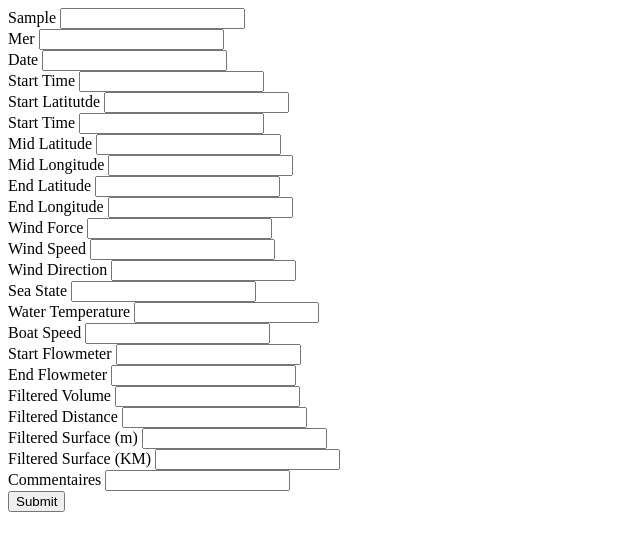
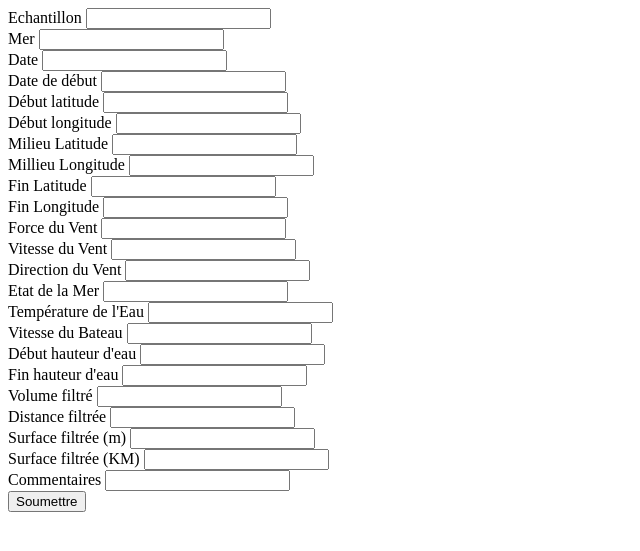
Before and after one commit to Jonathan-Auber/expedition-med, a PHP site: page /expedition_med/views/AddSampling.phtml in a window 1280 px wide. Shown: the top 551 px of the page, without its empty margins (0-640 px from the left). Run offline with PHP 8.4, Linux system fonts and the light colour scheme.

Commit message:
Traduction FR de AddSampling

```diff
--- a/views/AddSampling.phtml
+++ b/views/AddSampling.phtml
@@ -1,7 +1,7 @@
-<form class="m-5" method="POST" action="http://localhost/Hackaton/expedition-med/Data/PushPrelevement">
+<form class="m-5" method="POST" action="/expedition-med/Data/PushPrelevement">
 
   <div class="mb-3">
-    <label for="Sample" class="form-label">Sample</label>
+    <label for="Sample" class="form-label">Echantillon</label>
     <input type="text" class="form-control w-25" id="Sample" aria-describedby="Input Sample" name="sample">
   </div>
   <div class="mb-3">
@@ -13,79 +13,79 @@
     <input type="text" class="form-control w-25" id="Date" name="date">
   </div>
   <div class="mb-3">
-    <label for="StartTime" class="form-label">Start Time</label>
+    <label for="StartTime" class="form-label">Date de début</label>
     <input type="text" class="form-control w-25" id="StartTime" name="startTime">
   </div>
   <div class="mb-3">
-    <label for="StartLatitude" class="form-label">Start Latitutde</label>
+    <label for="StartLatitude" class="form-label">Début latitude</label>
     <input type="text" class="form-control w-25" id="StartLatitude" name="startLatitude">
   </div>
   <div class="mb-3">
-    <label for="StartLongitude" class="form-label">Start Time</label>
+    <label for="StartLongitude" class="form-label">Début longitude</label>
     <input type="text" class="form-control w-25" id="StartLongitude" name="startLongitude">
   </div>
   <div class="mb-3">
-    <label for="MidLatitude" class="form-label">Mid Latitude</label>
+    <label for="MidLatitude" class="form-label">Milieu Latitude</label>
     <input type="text" class="form-control w-25" id="MidLatitude" name="midLatitude">
   </div>
   <div class="mb-3">
-    <label for="MidLongitude" class="form-label">Mid Longitude</label>
+    <label for="MidLongitude" class="form-label">Millieu Longitude</label>
     <input type="text" class="form-control w-25" id="MidLongitude" name="midLongitude">
   </div>
   <div class="mb-3">
-    <label for="EndLatitude" class="form-label">End Latitude</label>
+    <label for="EndLatitude" class="form-label">Fin Latitude</label>
     <input type="text" class="form-control w-25" id="EndLatitude" name="endLatitude">
   </div>
   <div class="mb-3">
-    <label for="EndLongitude" class="form-label">End Longitude</label>
+    <label for="EndLongitude" class="form-label">Fin Longitude</label>
     <input type="text" class="form-control w-25" id="EndLongitude" name="endLongitude">
   </div>
   <div class="mb-3">
-    <label for="WindForce" class="form-label">Wind Force</label>
+    <label for="WindForce" class="form-label">Force du Vent</label>
     <input type="text" class="form-control w-25" id="WindForce" name="windForce">
   </div>
   <div class="mb-3">
-    <label for="WindSpeed" class="form-label">Wind Speed</label>
+    <label for="WindSpeed" class="form-label">Vitesse du Vent</label>
     <input type="text" class="form-control w-25" id="WindSpeed" name="windSpeed">
   </div>
   <div class="mb-3">
-    <label for="WindDirection" class="form-label">Wind Direction</label>
+    <label for="WindDirection" class="form-label">Direction du Vent</label>
     <input type="text" class="form-control w-25" id="WindDirection" name="windDirection">
   </div>
   <div class="mb-3">
-    <label for="SeaState" class="form-label">Sea State</label>
+    <label for="SeaState" class="form-label">Etat de la Mer</label>
     <input type="text" class="form-control w-25" id="SeaState" name="seaState">
   </div>
   <div class="mb-3">
-    <label for="WaterTemperature" class="form-label">Water Temperature</label>
+    <label for="WaterTemperature" class="form-label">Température de l'Eau</label>
     <input type="text" class="form-control w-25" id="WaterTemperature" name="waterTemperature">
   </div>
   <div class="mb-3">
-    <label for="BoatSpeed" class="form-label">Boat Speed</label>
+    <label for="BoatSpeed" class="form-label">Vitesse du Bateau</label>
     <input type="text" class="form-control w-25" id="BoatSpeed" name="boatSpeed">
   </div>
   <div class="mb-3">
-    <label for="StartFlowMeter" class="form-label">Start Flowmeter</label>
+    <label for="StartFlowMeter" class="form-label">Début hauteur d'eau</label>
     <input type="text" class="form-control w-25" id="StartFlowMeter" name="startFlowMeter">
   </div>
   <div class="mb-3">
-    <label for="EndFlowMeter" class="form-label">End Flowmeter</label>
+    <label for="EndFlowMeter" class="form-label">Fin hauteur d'eau</label>
     <input type="text" class="form-control w-25" id="EndFlowMeter" name="endFlowMeter">
   </div>
   <div class="mb-3">
-    <label for="FilteredVolume" class="form-label">Filtered Volume</label>
+    <label for="FilteredVolume" class="form-label">Volume filtré</label>
     <input type="text" class="form-control w-25" id="FilteredVolume" name="filteredVolume">
   </div>
   <div class="mb-3">
-    <label for="FilteredDistance" class="form-label">Filtered Distance</label>
+    <label for="FilteredDistance" class="form-label">Distance filtrée</label>
     <input type="text" class="form-control w-25" id="FilteredDistance" name="filteredDistance">
   </div>
   <div class="mb-3">
-    <label for="FilteredSurface" class="form-label">Filtered Surface (m)</label>
+    <label for="FilteredSurface" class="form-label">Surface filtrée (m)</label>
     <input type="text" class="form-control w-25" id="FilteredSurface" name="filteredSurface">
   </div>
   <div class="mb-3">
-    <label for="FilteredSurfaceKm" class="form-label">Filtered Surface (KM)</label>
+    <label for="FilteredSurfaceKm" class="form-label">Surface filtrée (KM)</label>
     <input type="text" class="form-control w-25" id="FilteredSurfaceKm" name="filteredSurfaceKm">
   </div>
   <div class="mb-3">
@@ -93,5 +93,5 @@
     <input type="text" class="form-control w-25" id="Commentaires" name="commentaires">
   </div>
 
-  <button type="submit" class="btn btn-primary">Submit</button>
+  <button type="submit" class="btn btn-primary">Soumettre</button>
 </form>
```
